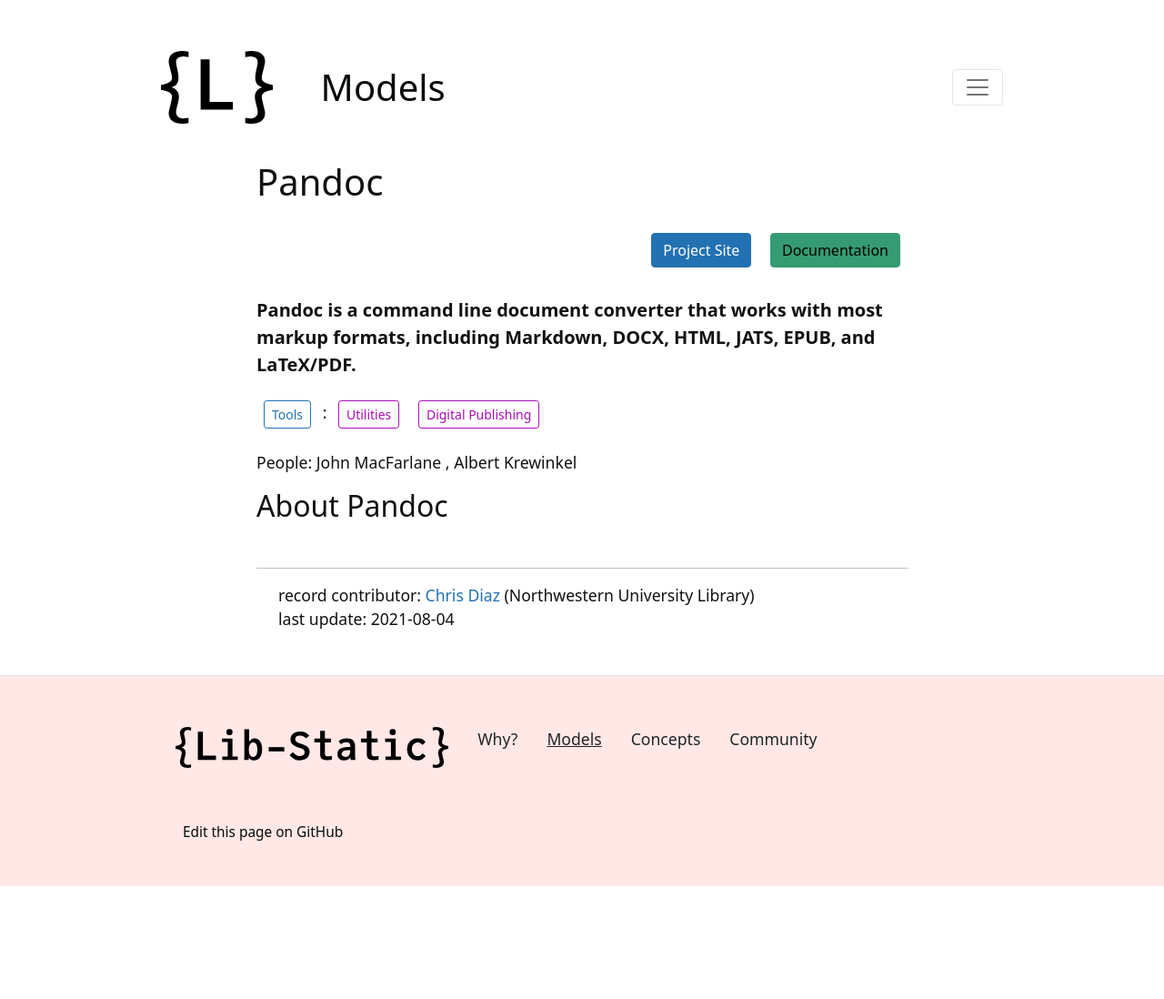
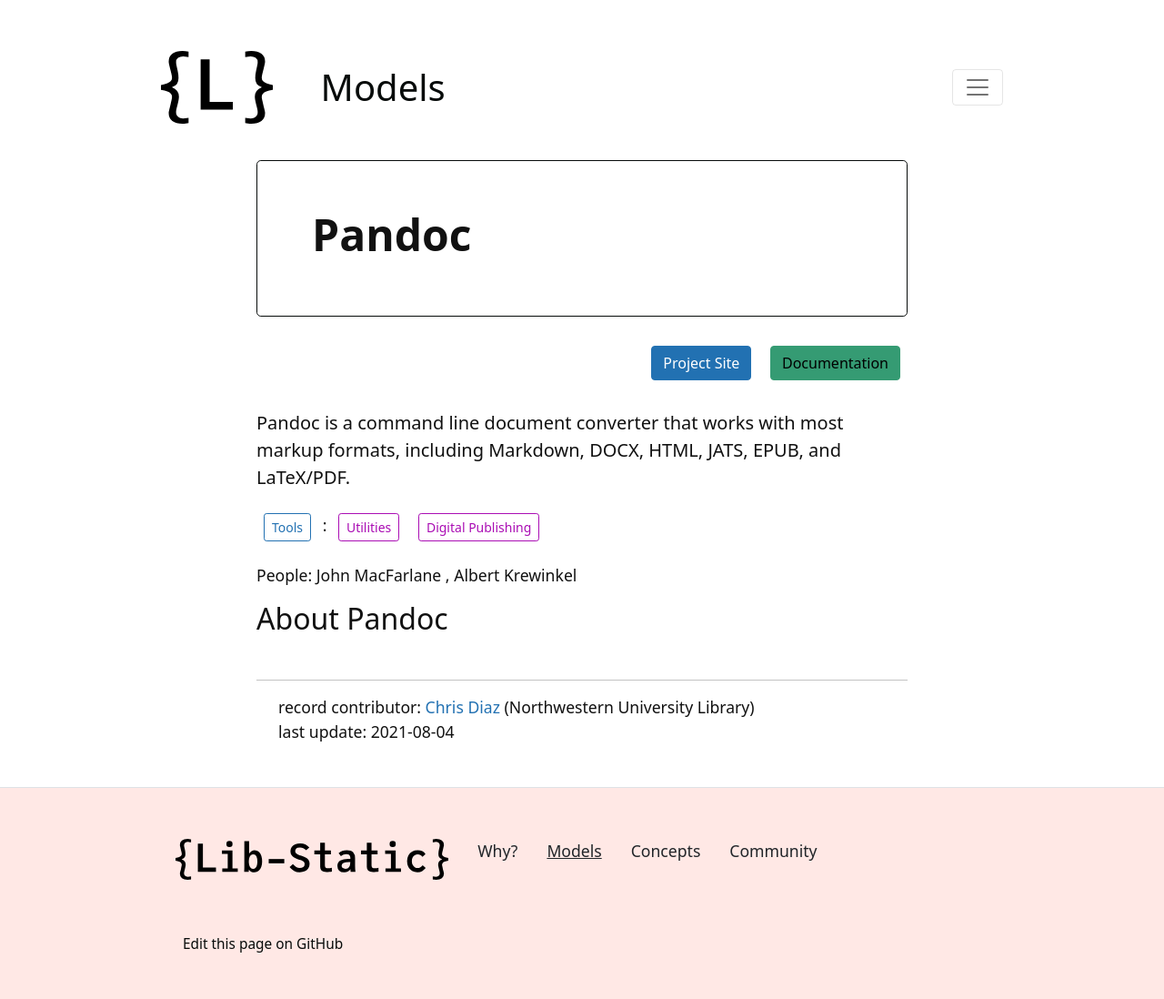
Before and after one commit to lib-static/lib-static.github.io, a Jekyll site: the page built from content/_models/pandoc.md, in a window 1280 px wide. Shown: the whole page at 91% size. Built offline with Jekyll 4.4.1, drawn with Linux system fonts in a browser that asks for light colours; comment, search, counter and statistics services are not loaded; before the commit the page ends 974 px from its top, so only the background shows below that.

Commit message:
lead to 400 and jumbotron for model title?

```diff
--- a/_includes/jumbotron.html
+++ b/_includes/jumbotron.html
@@ -14,7 +14,7 @@
 
 {%- endcomment -%}
 <div class="p-5 mb-4 bg-{{ include.bg | default: 'light' }} rounded-3{% if include.border %} border{% endif %}">
-    <div class="container-fluid py-5{% if include.text-color %} text-{{ include.text-color }}{% endif %}">
+    <div class="container-fluid py-{{ include.padding | default: '5' }}{% if include.text-color %} text-{{ include.text-color }}{% endif %}">
         {% if include.heading %}<h1 class="display-5 fw-bold">{{ include.heading }}</h1>{% endif %}
         {% if include.text %}<p class="col-md-8 fs-4">{{ include.text | markdownify }}</p>{% endif %}
         {% if include.button-text %}<a class="btn btn-{{ include.button-color | default: 'primary' }} btn-lg" href="{{ include.button-link | relative_url }}">{{ include.button-text }}</a>{% endif %}
--- a/_layouts/project.html
+++ b/_layouts/project.html
@@ -2,8 +2,7 @@
 layout: default
 ---
 <div class="container content-narrow mt-3 mb-5">
-    <h1>{{ page.title }}</h1>
-
+    {% include jumbotron.html heading=page.title padding=1 bg="white border-dark" border=true %}
     <div class="my-4 text-end">
         {% if page.project_link %}<a href="{{ page.project_link }}" class="btn btn-primary m-2" target="_blank" rel="noopener">Project Site</a>{% endif %}
         {% if page.project_repository %}<a href="{{ page.project_repository }}" class="btn btn-secondary m-2" target="_blank" rel="noopener">Code Repository</a>{% endif %}
--- a/_sass/_custom.scss
+++ b/_sass/_custom.scss
@@ -50,5 +50,5 @@
   }
 
   .lead{
-      font-weight: 600;
+      font-weight: 400;
   }
```
